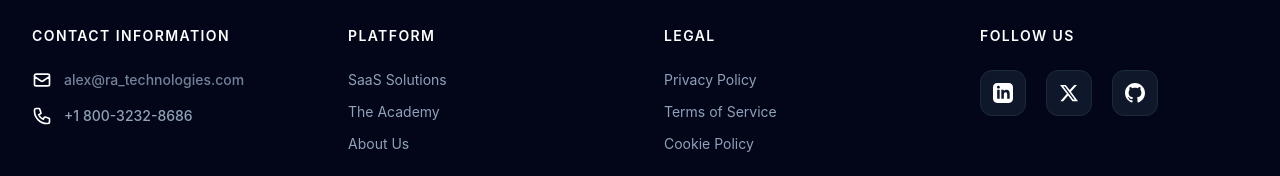
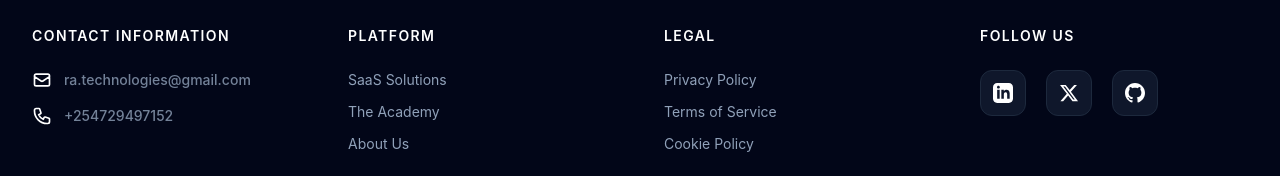
Before and after one commit to Alex-Mwaura-k/RA_technologies, a React (Vite) app: page / in a window 1280 px wide. Shown: the part 5338-5514 px from the top of the page. Built offline with nearby package versions, Linux system fonts and the light colour scheme.

Commit message:
Constants Creation

```diff
--- a/src/components/floating/ChatbotButton.jsx
+++ b/src/components/floating/ChatbotButton.jsx
@@ -1,4 +1,5 @@
 import React, { useState, useRef, useEffect } from 'react';
+import { SITE_CONFIG } from '../../constants/siteConfig';
 
 const ChatbotButton = () => {
   const [isOpen, setIsOpen] = useState(false);
@@ -7,14 +8,16 @@ const ChatbotButton = () => {
   const [messages, setMessages] = useState([
     {
       id: 1,
-      text: "Hello! 👋 Welcome to RA Technologies. How can we help you today?",
+      text: `Hello! 👋 Welcome to ${SITE_CONFIG.brandName}. How can we help you today?`,
       sender: 'bot',
     },
   ]);
 
   const messagesEndRef = useRef(null);
-  const phoneNumber = "1234567890";
-  const whatsAppNumber = "1234567890";
+
+  // Use the phone number from config. For WhatsApp, strip any non-digit characters.
+  const phoneNumber = SITE_CONFIG.contact.phone;
+  const whatsAppNumber = SITE_CONFIG.contact.whatsapp || SITE_CONFIG.contact.phone.replace(/\D/g, '');
 
   const toggleChat = () => {
     setIsOpen(!isOpen);
@@ -63,10 +66,10 @@ const ChatbotButton = () => {
         <div className="bg-slate-900 text-white p-3.5 flex justify-between items-center shadow-md z-10">
           <div className="flex items-center gap-3">
             <div className="w-8 h-8 bg-white text-slate-900 rounded-full flex items-center justify-center font-bold text-xs">
-              RA
+              {SITE_CONFIG.brandShort}
             </div>
             <div>
-              <h3 className="font-semibold text-sm">RA Support</h3>
+              <h3 className="font-semibold text-sm">{SITE_CONFIG.brandShort} Support</h3>
               <p className="text-xs text-slate-300">Typically replies instantly</p>
             </div>
           </div>
--- a/src/components/layout/Footer.jsx
+++ b/src/components/layout/Footer.jsx
@@ -1,5 +1,6 @@
 import React, { useRef } from 'react';
 import { Link } from 'react-router-dom';
+import { SITE_CONFIG } from '../../constants/siteConfig';
 
 const Footer = () => {
   const footerRef = useRef(null);
@@ -38,10 +39,10 @@ const Footer = () => {
           <div className="w-full md:w-1/2 md:pr-12 flex justify-start">
             <Link to="/" className="flex items-center gap-3 hover:opacity-90 transition-opacity">
               <div className="bg-white text-slate-950 font-black text-xl w-12 h-12 flex items-center justify-center rounded-lg">
-                RA
+                {SITE_CONFIG.brandShort}
               </div>
               <span className="text-2xl font-bold text-white tracking-tight">
-                RAtechnologies.
+                {SITE_CONFIG.brandName}
               </span>
             </Link>
           </div>
@@ -73,13 +74,20 @@ const Footer = () => {
                 <svg className="w-5 h-5 text-white flex-shrink-0" fill="none" stroke="currentColor" viewBox="0 0 24 24">
                   <path strokeLinecap="round" strokeLinejoin="round" strokeWidth="2" d="M3 8l7.89 5.26a2 2 0 002.22 0L21 8M5 19h14a2 2 0 002-2V7a2 2 0 00-2-2H5a2 2 0 00-2 2v10a2 2 0 002 2z"></path>
                 </svg>
-                <a href="mailto:alex@ra_technologies.com" className="hover:text-[var(--dark-blue)] transition-colors opacity-80 hover:opacity-100">alex@ra_technologies.com</a>
+                <a href={`mailto:${SITE_CONFIG.contact.email}`} className="hover:text-white transition-colors opacity-80 hover:opacity-100">
+                  {SITE_CONFIG.contact.email}
+                </a>
               </li>
               <li className="flex items-center gap-3">
                 <svg className="w-5 h-5 text-white flex-shrink-0" fill="none" stroke="currentColor" viewBox="0 0 24 24">
                   <path strokeLinecap="round" strokeLinejoin="round" strokeWidth="2" d="M3 5a2 2 0 012-2h3.28a1 1 0 01.948.684l1.498 4.493a1 1 0 01-.502 1.21l-2.257 1.13a11.042 11.042 0 005.516 5.516l1.13-2.257a1 1 0 011.21-.502l4.493 1.498a1 1 0 01.684.949V19a2 2 0 01-2 2h-1C9.716 21 3 14.284 3 6V5z"></path>
                 </svg>
-                <span className="text-sm font-medium">+1 800-3232-8686</span>
+                <a
+                  href={`tel:${SITE_CONFIG.contact.phone}`}
+                  className="text-sm font-medium hover:text-white transition-colors opacity-80 hover:opacity-100"
+                >
+                  {SITE_CONFIG.contact.phone}
+                </a>
               </li>
             </ul>
           </div>
@@ -88,18 +96,26 @@ const Footer = () => {
             <div>
               <h4 className="text-white font-semibold mb-6 text-sm uppercase tracking-widest text-slate-500">Platform</h4>
               <ul className="space-y-3 text-sm">
-                <li><Link to="/solutions" className="hover:text-[var(--dark-blue)] transition-colors">SaaS Solutions</Link></li>
-                <li><Link to="/academy" className="hover:text-[var(--dark-blue)] transition-colors">The Academy</Link></li>
-                <li><Link to="/" className="hover:text-[var(--dark-blue)] transition-colors">About Us</Link></li>
+                {SITE_CONFIG.platformLinks.map((link, index) => (
+                  <li key={index}>
+                    <Link to={link.href} className="hover:text-white transition-colors">
+                      {link.label}
+                    </Link>
+                  </li>
+                ))}
               </ul>
             </div>
 
             <div>
               <h4 className="text-white font-semibold mb-6 text-sm uppercase tracking-widest text-slate-500">Legal</h4>
               <ul className="space-y-3 text-sm">
-                <li><a href="#" className="hover:text-[var(--dark-blue)] transition-colors">Privacy Policy</a></li>
-                <li><a href="#" className="hover:text-[var(--dark-blue)] transition-colors">Terms of Service</a></li>
-                <li><a href="#" className="hover:text-[var(--dark-blue)] transition-colors">Cookie Policy</a></li>
+                {SITE_CONFIG.legalLinks.map((link, index) => (
+                  <li key={index}>
+                    <a href={link.href} className="hover:text-white transition-colors">
+                      {link.label}
+                    </a>
+                  </li>
+                ))}
               </ul>
             </div>
           </div>
@@ -107,17 +123,17 @@ const Footer = () => {
           <div className="text-center md:text-left">
             <h4 className="text-white font-semibold mb-6 text-sm uppercase tracking-widest text-slate-500">Follow Us</h4>
             <div className="flex space-x-5 justify-center md:justify-start">
-              <a href="#" className="p-3 bg-slate-900 border border-slate-800 rounded-xl hover:border-[var(--dark-blue)] transition-colors group/icon">
+              <a href={SITE_CONFIG.socialLinks[0].href} className="p-3 bg-slate-900 border border-slate-800 rounded-xl hover:border-white transition-colors group/icon">
                 <svg className="w-5 h-5 text-white" fill="currentColor" viewBox="0 0 24 24">
                   <path d="M19 0h-14c-2.761 0-5 2.239-5 5v14c0 2.761 2.239 5 5 5h14c2.761 0 5-2.239 5-5v-14c0-2.761-2.239-5-5-5zm-11 19h-3v-11h3v11zm-1.5-12.268c-.966 0-1.75-.79-1.75-1.764s.784-1.764 1.75-1.764 1.75.79 1.75 1.764-.783 1.764-1.75 1.764zm13.5 12.268h-3v-5.604c0-3.368-4-3.113-4 0v5.604h-3v-11h3v1.765c1.396-2.586 7-2.777 7 2.476v6.759z"/>
                 </svg>
               </a>
-              <a href="#" className="p-3 bg-slate-900 border border-slate-800 rounded-xl hover:border-[var(--dark-blue)] transition-colors group/icon">
+              <a href={SITE_CONFIG.socialLinks[1].href} className="p-3 bg-slate-900 border border-slate-800 rounded-xl hover:border-white transition-colors group/icon">
                 <svg className="w-5 h-5 text-white" fill="currentColor" viewBox="0 0 24 24">
                   <path d="M18.244 2.25h3.308l-7.227 8.26 8.502 11.24H16.17l-5.214-6.817L4.99 21.75H1.68l7.73-8.835L1.254 2.25H8.08l4.713 6.231zm-1.161 17.52h1.833L7.084 4.126H5.117z"/>
                 </svg>
               </a>
-              <a href="#" className="p-3 bg-slate-900 border border-slate-800 rounded-xl hover:border-[var(--dark-blue)] transition-colors group/icon">
+              <a href={SITE_CONFIG.socialLinks[2].href} className="p-3 bg-slate-900 border border-slate-800 rounded-xl hover:border-white transition-colors group/icon">
                 <svg className="w-5 h-5 text-white" fill="currentColor" viewBox="0 0 24 24">
                   <path d="M12 0c-6.626 0-12 5.373-12 12 0 5.302 3.438 9.8 8.207 11.387.599.111.793-.261.793-.577v-2.234c-3.338.726-4.033-1.416-4.033-1.416-.546-1.387-1.333-1.756-1.333-1.756-1.089-.745.083-.729.083-.729 1.205.084 1.839 1.237 1.839 1.237 1.07 1.834 2.807 1.304 3.492.997.107-.775.418-1.305.762-1.604-2.665-.305-5.467-1.334-5.467-5.931 0-1.311.469-2.381 1.236-3.221-.124-.303-.535-1.524.117-3.176 0 0 1.008-.322 3.301 1.23.957-.266 1.983-.399 3.003-.404 1.02.005 2.047.138 3.006.404 2.291-1.552 3.297-1.23 3.297-1.23.653 1.653.242 2.874.118 3.176.77.84 1.235 1.911 1.235 3.221 0 4.609-2.807 5.624-5.479 5.921.43.372.823 1.102.823 2.222v3.293c0 .319.192.694.801.576 4.765-1.589 8.199-6.086 8.199-11.386 0-6.627-5.373-12-12-12z"/>
                 </svg>
@@ -128,11 +144,15 @@ const Footer = () => {
         </div>
 
         <div className="border-t border-slate-900 pt-8 flex flex-col md:flex-row justify-between items-center gap-4 text-xs">
-          <p className="text-sm font-medium">&copy; {new Date().getFullYear()} <span className="text-[var(--dark-blue)]">RA_technologies</span>. All Rights Reserved.</p>
+          <p className="text-sm font-medium">
+            &copy; {new Date().getFullYear()} <span className="text-[var(--dark-blue)]">{SITE_CONFIG.copyrightName}</span>. All Rights Reserved.
+          </p>
           <div className="flex space-x-6 text-sm font-medium">
-            <a href="#" className="hover:text-[var(--dark-blue)] transition-colors">LinkedIn</a>
-            <a href="#" className="hover:text-[var(--dark-blue)] transition-colors">Twitter (X)</a>
-            <a href="#" className="hover:text-[var(--dark-blue)] transition-colors">GitHub</a>
+            {SITE_CONFIG.socialLinks.map((link, index) => (
+              <a key={index} href={link.href} className="hover:text-white transition-colors">
+                {link.label}
+              </a>
+            ))}
           </div>
         </div>
       </div>
--- /dev/null
+++ b/src/constants/siteConfig.js
@@ -0,0 +1,24 @@
+export const SITE_CONFIG = {
+  brandName: "RAtechnologies.",
+  brandShort: "RA",
+  copyrightName: "RA_technologies",
+  contact: {
+    email: "ra.technologies@gmail.com",
+    phone: "+254729497152",
+  },
+  platformLinks: [
+    { label: "SaaS Solutions", href: "/solutions" },
+    { label: "The Academy", href: "/academy" },
+    { label: "About Us", href: "/#about" },
+  ],
+  legalLinks: [
+    { label: "Privacy Policy", href: "#" },
+    { label: "Terms of Service", href: "#" },
+    { label: "Cookie Policy", href: "#" },
+  ],
+  socialLinks: [
+    { label: "LinkedIn", href: "#" },
+    { label: "Twitter (X)", href: "#" },
+    { label: "GitHub", href: "#" },
+  ]
+};
```
Also changed, not shown: 1 other file (tests, documents, lock files or other folders).
